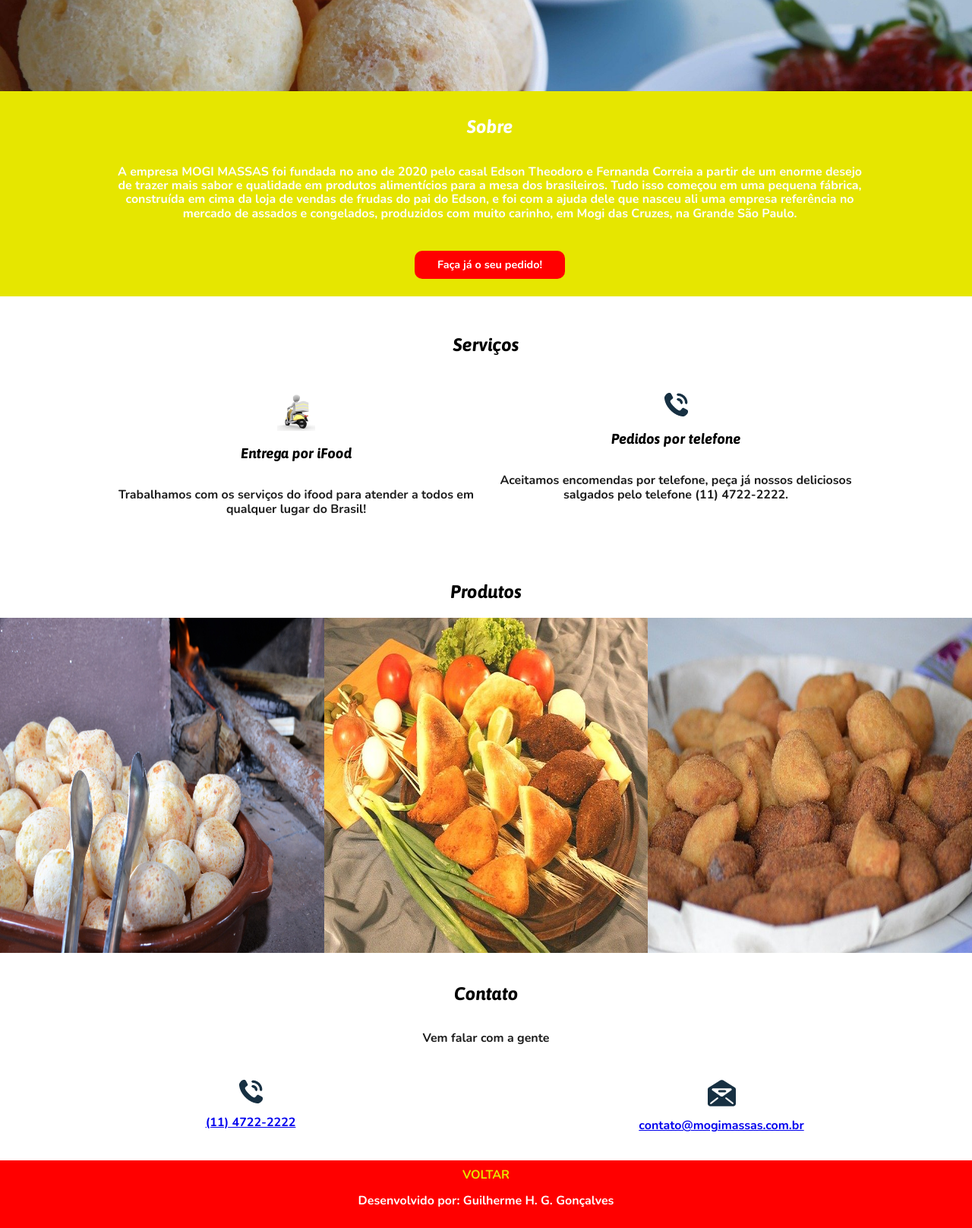
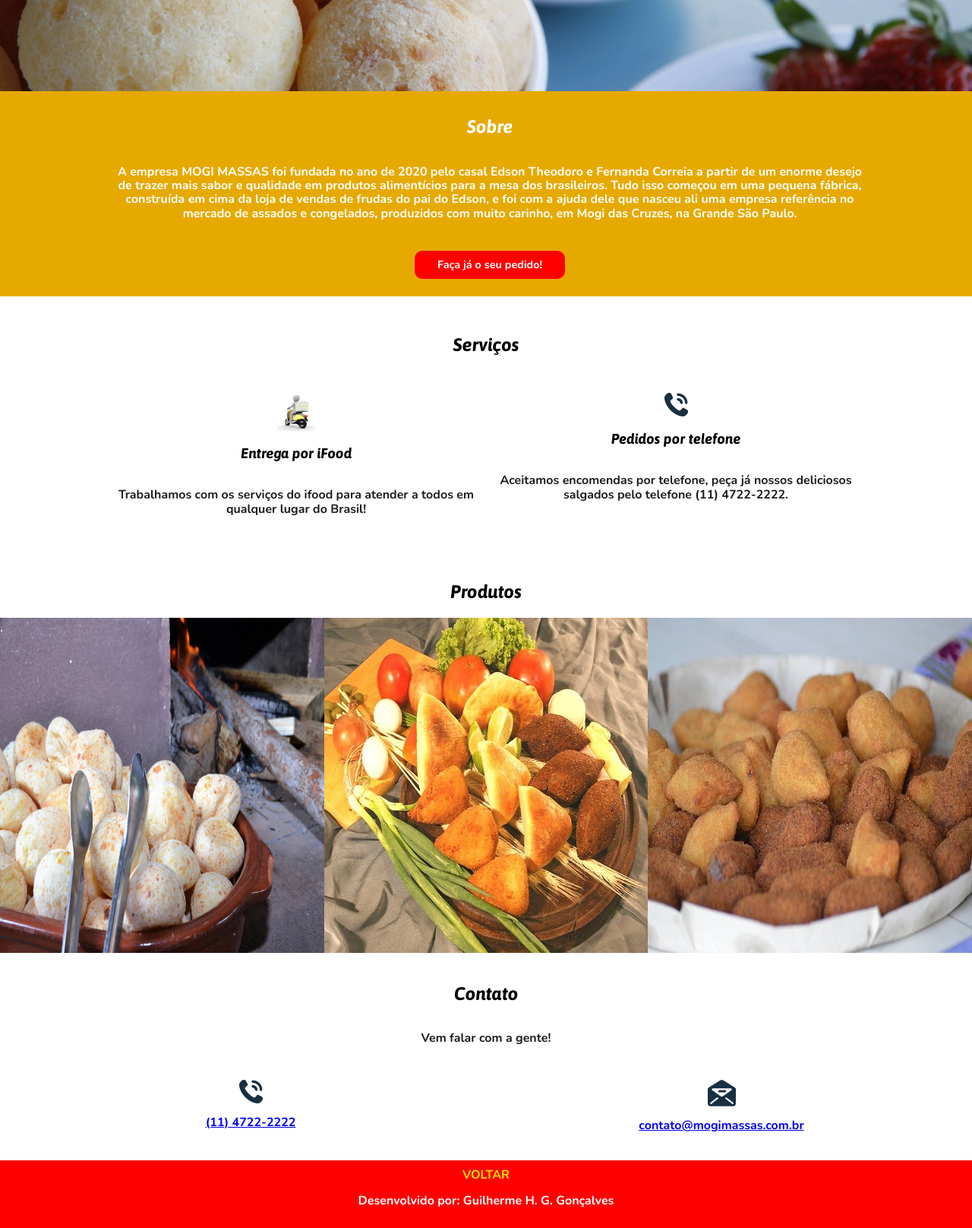
Before and after one commit to GuilhermeHMG/site_mogimassas.com.br, a plain HTML site: page website/index.html in a window 1280 px wide. Shown: the part 500-2116 px from the top of the page at 76% size. Drawn offline with nearby package versions, Linux system fonts and the light colour scheme.

Commit message:
criando_design_bootstrap_site_Mogi_Massas

```diff
--- a/website/css/style.css
+++ b/website/css/style.css
@@ -85,7 +85,7 @@ header p{
     align-items: center;
     text-align: center;
     padding: 10px 10px 20px 20px;
-    background-color: #e6e600;
+    background-color: #e6a900;
     color: #FFFFFF;
 }
 
@@ -167,7 +167,7 @@ footer{
 
 footer a{
     text-decoration: none;
-    color: #e6e600;
+    color: #e6e600fd;
 }
 
 /*Aqui, estamos transformando o site em responsivo, pois estamos criando as recs de exibição de acordo com o tipo de tela que carregar o site (768px é mais ou menos o tamanho da tela de um tablet)*/
--- a/website/index.html
+++ b/website/index.html
@@ -75,7 +75,7 @@
 
     <section id="contato">
         <h2>Contato</h2>
-        <p>Vem falar com a gente</p>
+        <p>Vem falar com a gente!</p>
 
         <div>
             <img src="../website/img/tel.png" alt="telefone">
```
Also changed, not shown: 1 other file.
